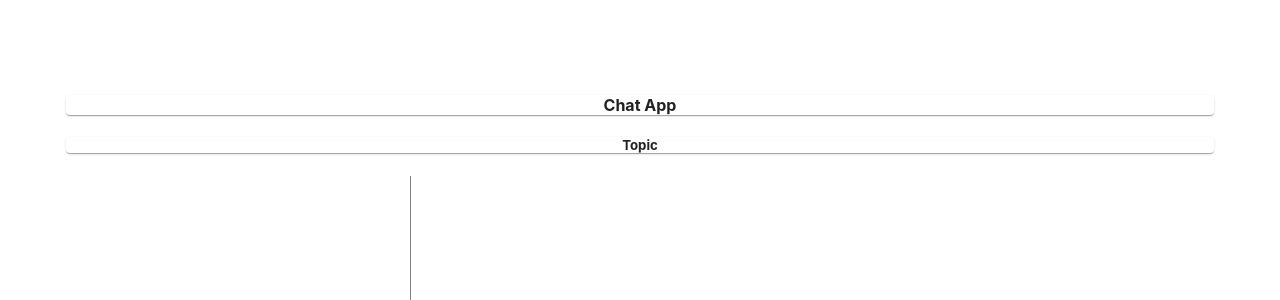
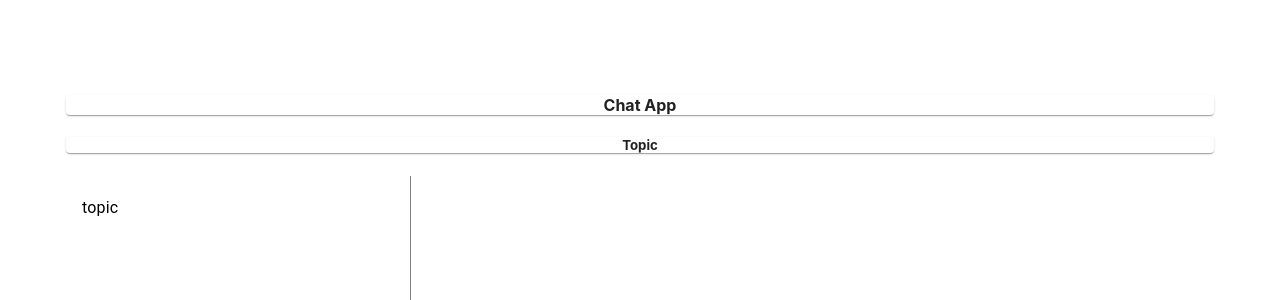
Before and after one commit to dakaras/chat-app, a React (Create React App) app: page / in a window 1280 px wide. Shown: the top 300 px of the page. Built offline with nearby package versions, Linux system fonts and the light colour scheme.

Commit message:
added topic side window

```diff
--- a/src/DashBoard.js
+++ b/src/DashBoard.js
@@ -2,6 +2,9 @@ import React from 'react';
 import { makeStyles } from '@material-ui/core/styles';
 import Paper from '@material-ui/core/Paper';
 import Typography from '@material-ui/core/Paper'
+import List from '@material-ui/core/List';
+import ListItem from '@material-ui/core/ListItem';
+import ListItemText from '@material-ui/core/ListItemText';
 
 const useStyles = makeStyles(theme => ({
   root: {
@@ -42,7 +45,15 @@ export default function DashBoard() {
         </Typography>
         <div className={classes.flex}>
           <div className={classes.topicsWindow}>
-
+            <List>
+              {
+                ['topic'].map(topic => (
+                  <ListItem key={topic} button>
+                    <ListItemText primary={topic} />
+                   </ListItem>
+                ))
+              }
+            </List>
           </div>
           <div className={classes.chatWindow}>
 
```
